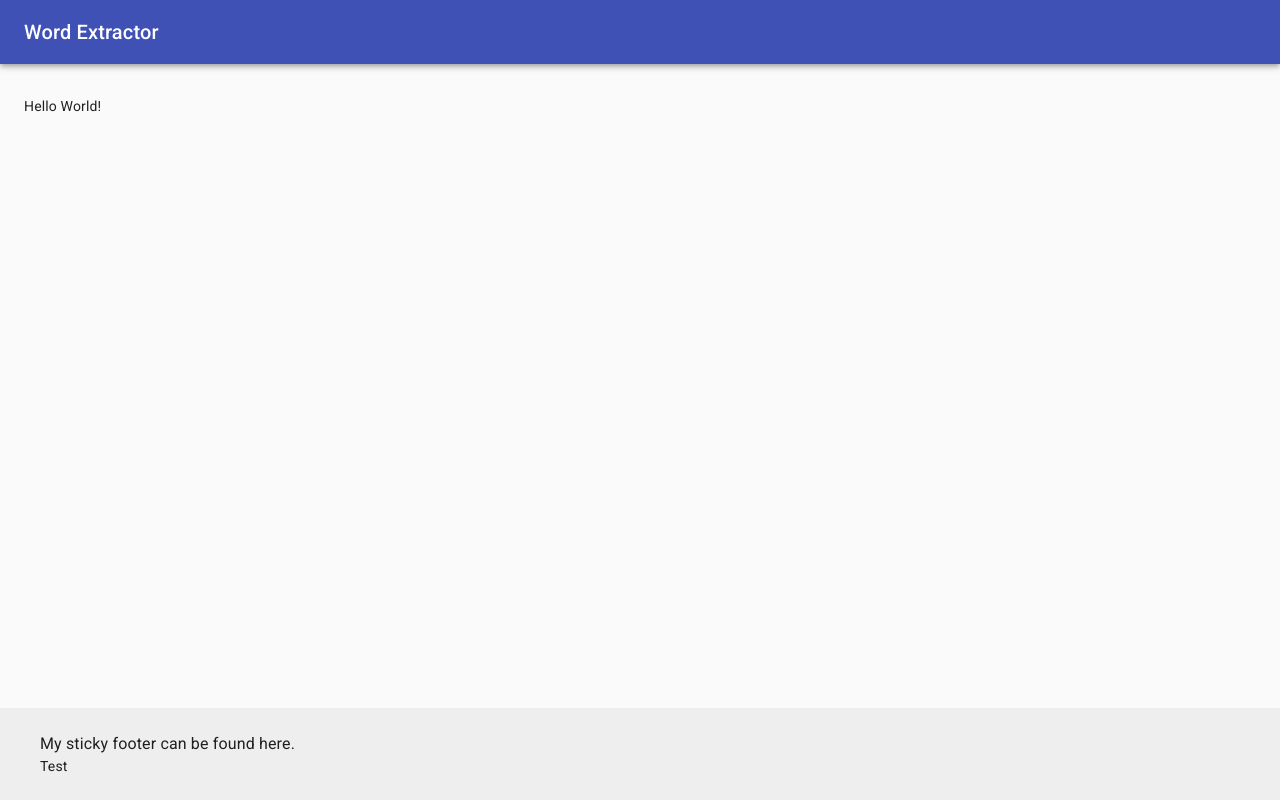
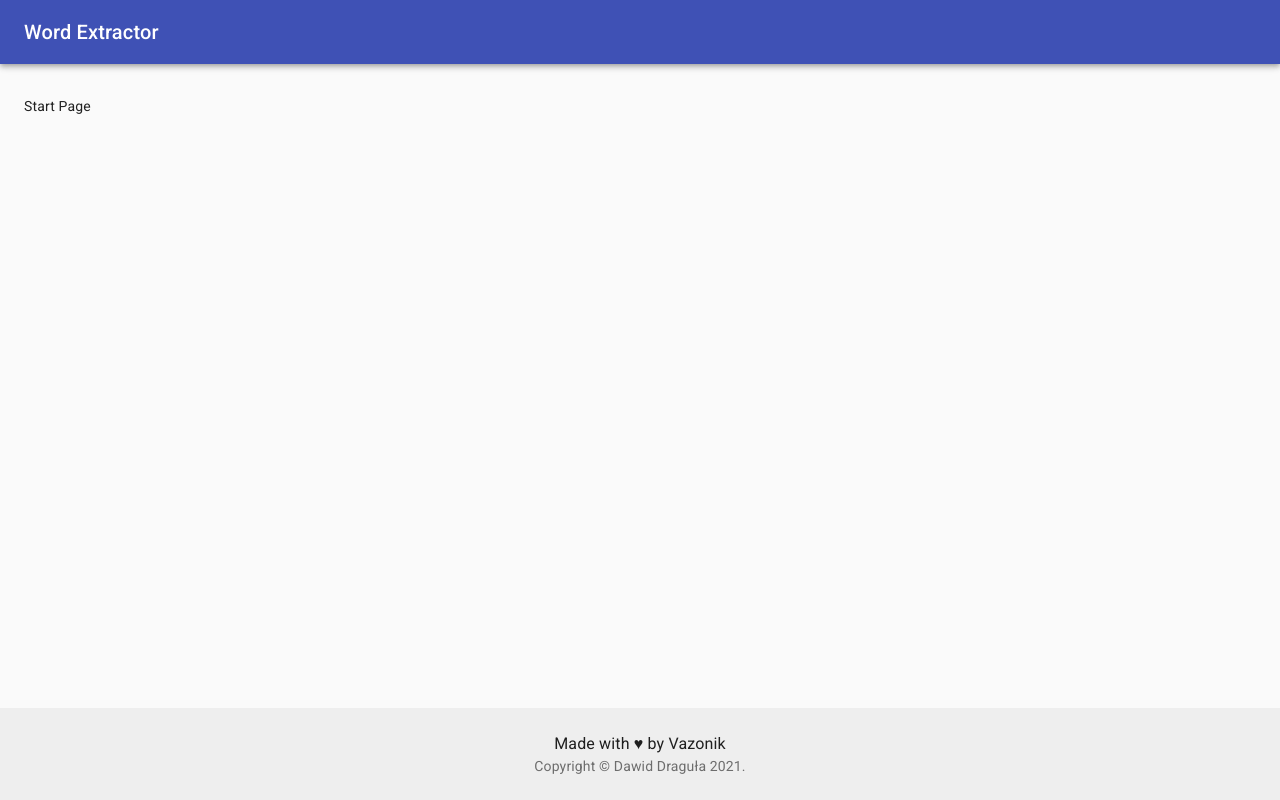
Before and after one commit to ddragula/word-extractor, a React (Create React App) app: page /#/start in a window 1280 px wide. Built offline with nearby package versions, Linux system fonts and the light colour scheme.

Commit message:
App routing

```diff
--- a/package.json
+++ b/package.json
@@ -10,6 +10,7 @@
     "@testing-library/user-event": "^12.1.10",
     "react": "^17.0.2",
     "react-dom": "^17.0.2",
+    "react-router-dom": "^5.3.0",
     "react-scripts": "4.0.3",
     "web-vitals": "^1.0.1"
   },
--- a/src/components/App/App.jsx
+++ b/src/components/App/App.jsx
@@ -1,10 +1,25 @@
 import React from 'react';
+import {HashRouter as Router, Redirect, Route, Switch} from "react-router-dom";
 import Layout from "../Layout/Layout";
+import StartPage from "./StartPage/StartPage";
+import ExtractPage from "./ExtractPage/ExtractPage";
 
 function App() {
     return (
         <Layout>
-            Hello World!
+            <Router>
+                <Switch>
+                    <Route path="/start">
+                        <StartPage />
+                    </Route>
+                    <Route path="/extract">
+                        <ExtractPage />
+                    </Route>
+                    <Route exact path="/">
+                        <Redirect to="/start" />
+                    </Route>
+                </Switch>
+            </Router>
         </Layout>
     );
 }
--- /dev/null
+++ b/src/components/App/ExtractPage/ExtractPage.jsx
@@ -0,0 +1,9 @@
+import React from 'react';
+
+function ExtractPage() {
+    return (
+        <div>Extract Page</div>
+    );
+}
+
+export default ExtractPage;
--- /dev/null
+++ b/src/components/App/StartPage/StartPage.jsx
@@ -0,0 +1,9 @@
+import React from 'react';
+
+function StartPage() {
+    return (
+        <div>Start Page</div>
+    );
+}
+
+export default StartPage;
--- a/src/components/Layout/Footer/Footer.jsx
+++ b/src/components/Layout/Footer/Footer.jsx
@@ -1,6 +1,19 @@
 import React from 'react';
-import {Container, Typography} from "@material-ui/core";
+import {Container, Link, Typography} from "@material-ui/core";
 import footerStyles from "./footerStyles";
+
+function Copyright() {
+    return (
+        <Typography variant="body2" color="textSecondary" align="center">
+            {'Copyright © '}
+            <Link color="inherit" href="https://github.com/Vazonik/" target="_blank">
+                Dawid Draguła
+            </Link>{' '}
+            {new Date().getFullYear()}
+            {'.'}
+        </Typography>
+    );
+}
 
 function Footer() {
     const classes = footerStyles();
@@ -8,8 +21,8 @@ function Footer() {
     return (
         <footer className={classes.root}>
             <Container>
-                <Typography variant="body1">My sticky footer can be found here.</Typography>
-                Test
+                <Typography align="center" variant="body1">Made with ♥ by Vazonik</Typography>
+                <Copyright />
             </Container>
         </footer>
     );
```
Also changed, not shown: 1 other file (tests, documents, lock files or other folders).
